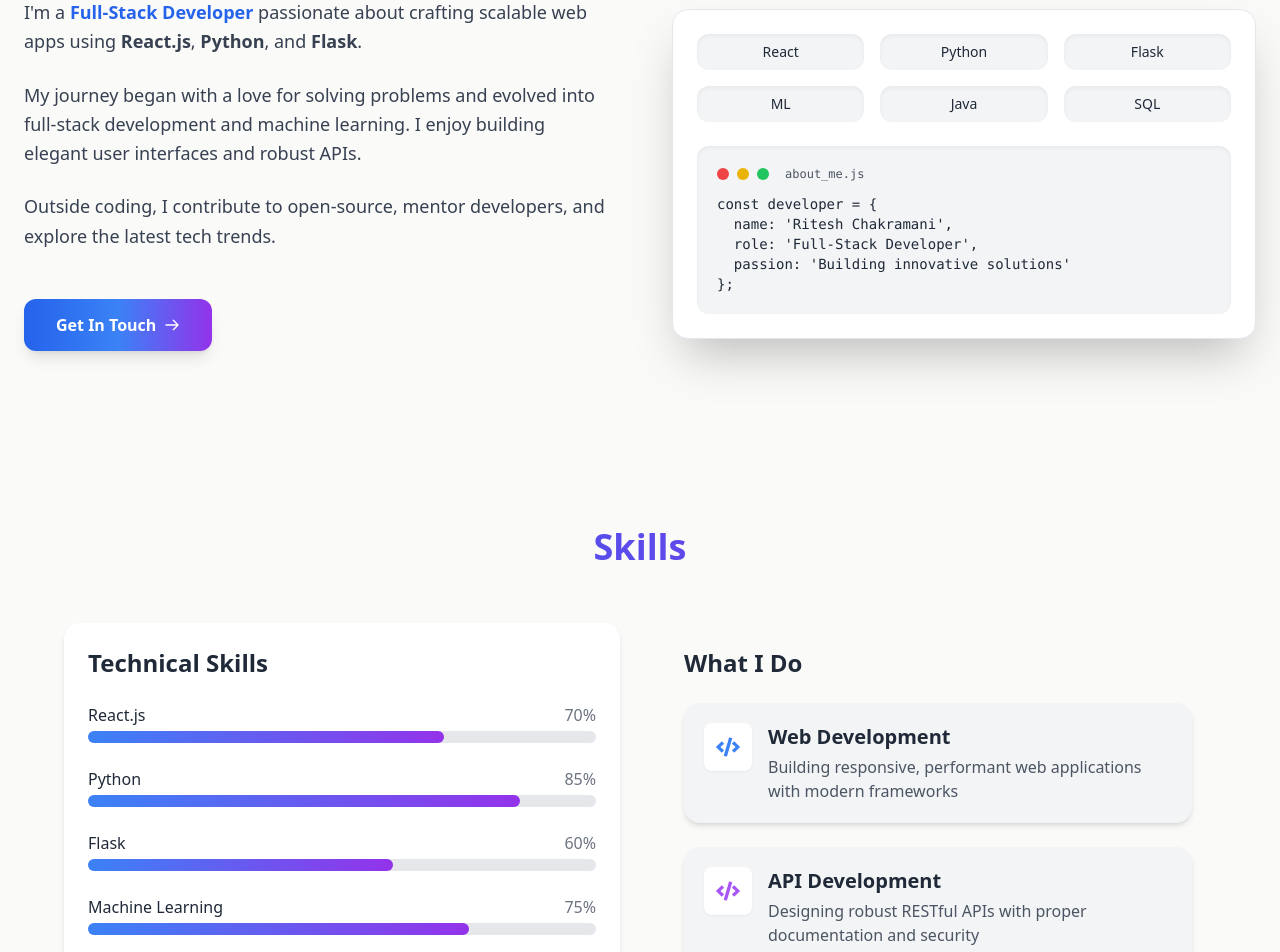
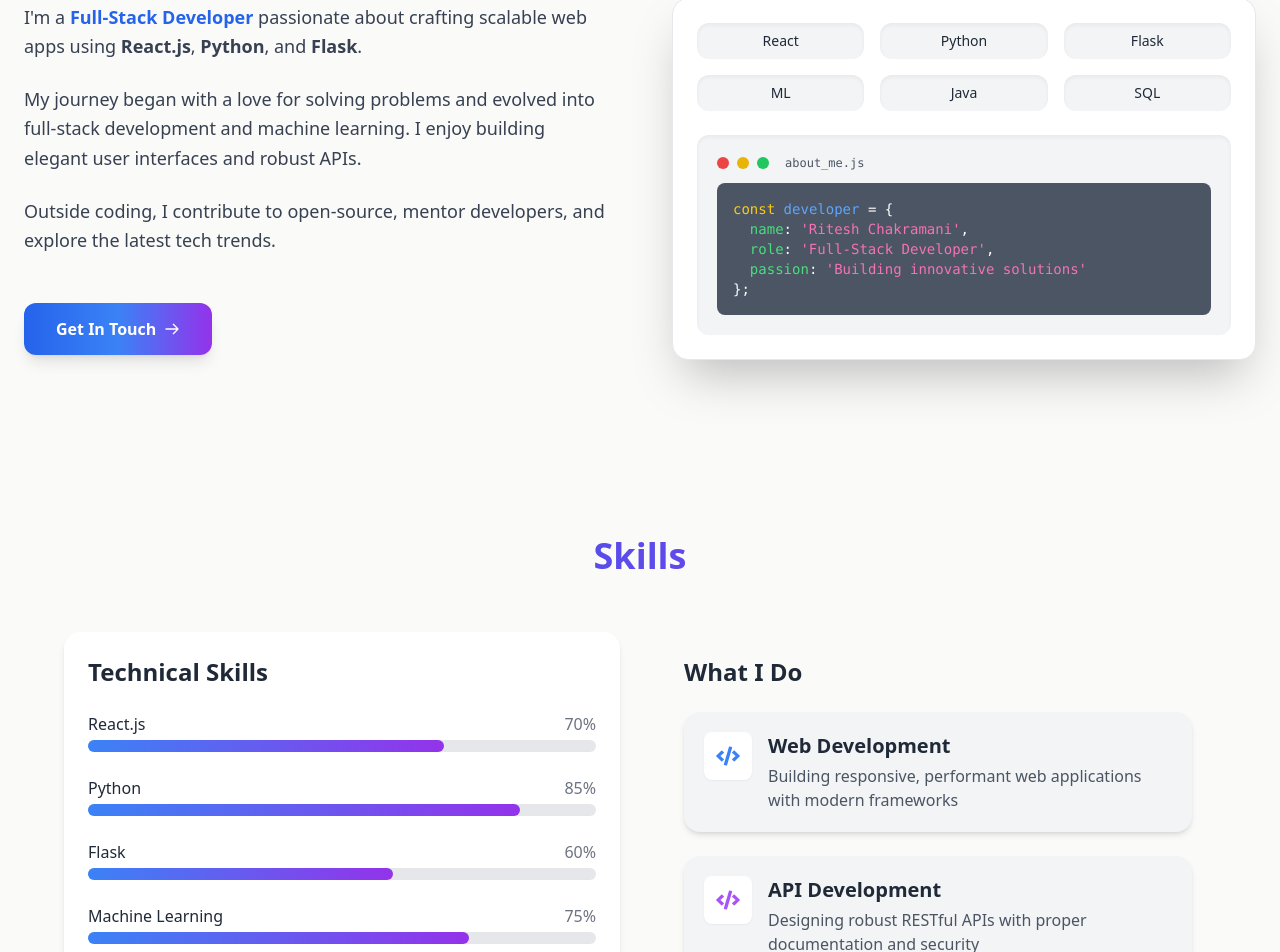
Before and after one commit to rc-exe/Portfolio, a React (Create React App) app: page / in a window 1280 px wide. Shown: the part 986-1938 px from the top of the page. Built offline with nearby package versions, Linux system fonts and the light colour scheme; no server answers.

Commit message:
Update App.js

```diff
--- a/src/App.js
+++ b/src/App.js
@@ -307,15 +307,17 @@ function App() {
               <span className="w-3 h-3 bg-red-500 rounded-full mr-2"></span>
               <span className="w-3 h-3 bg-yellow-500 rounded-full mr-2"></span>
               <span className="w-3 h-3 bg-green-500 rounded-full mr-4"></span>
-              <span className="text-xs text-gray-600 dark:text-gray-400">about_me.js</span>
-            </div>
-            <pre>
-{`const developer = {
-  name: 'Ritesh Chakramani',
-  role: 'Full-Stack Developer',
-  passion: 'Building innovative solutions'
-};`}
-            </pre>
+                <span className="text-xs text-gray-600 dark:text-gray-400">about_me.js</span>
+</div>
+<pre className="bg-gray-600 dark:bg-gray-900 text-white p-4 rounded-lg overflow-x-auto text-sm font-mono">
+  <code>
+    <span className="text-yellow-400">const</span> <span className="text-blue-400">developer</span> <span className="text-white">= </span>&#123;{"\n"}
+    &nbsp;&nbsp;<span className="text-green-400">name</span>: <span className="text-pink-400">'Ritesh Chakramani'</span>,{"\n"}
+    &nbsp;&nbsp;<span className="text-green-400">role</span>: <span className="text-pink-400">'Full-Stack Developer'</span>,{"\n"}
+    &nbsp;&nbsp;<span className="text-green-400">passion</span>: <span className="text-pink-400">'Building innovative solutions'</span>{"\n"}
+    &#125;;
+  </code>
+</pre>
           </div>
         </div>
       </div>
```
